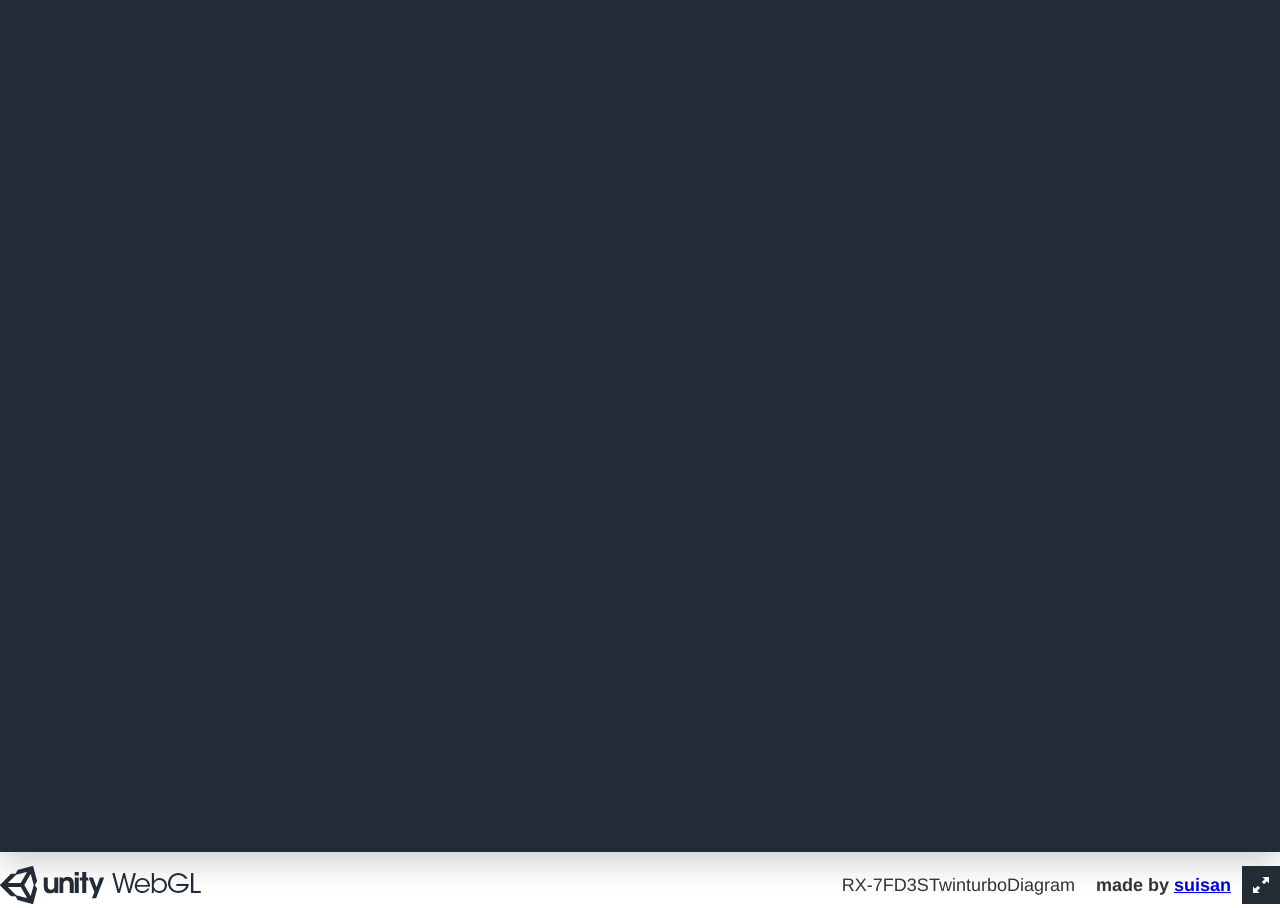
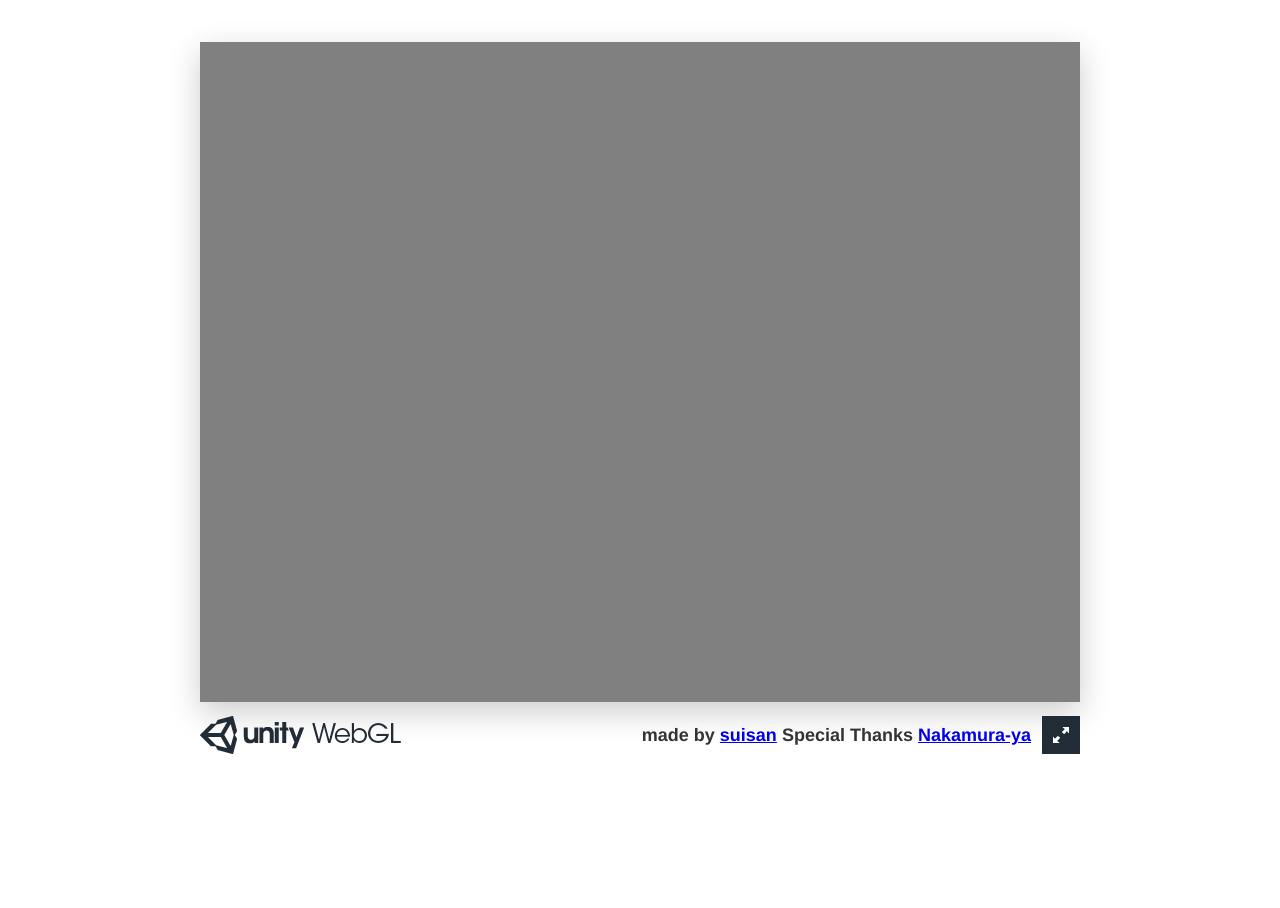
Before and after one commit to suisuisan/13BTurbo, a plain HTML site: page index.html in a window 1280 px wide. After the commit the page ends 800 px from the top, so only its background shows below. Drawn offline with Linux system fonts and the light colour scheme; no server answers.

Commit message:
解像度を更新、細かい工程を増やす

```diff
--- a/index.html
+++ b/index.html
@@ -10,21 +10,20 @@
   </head>
   <body class="template">
     <div class="template-wrap clear">
-      <canvas class="emscripten" id="canvas" oncontextmenu="event.preventDefault()" height="960px" width="1280px"></canvas>
+      <canvas class="emscripten" id="canvas" oncontextmenu="event.preventDefault()" height="660px" width="880px"></canvas>
       <br>
       <div class="logo"></div>
       <div class="fullscreen"><img src="TemplateData/fullscreen.png" width="38" height="38" alt="Fullscreen" title="Fullscreen" onclick="SetFullscreen(1);" /></div>
-    <div class="title"><strong>made by <a href="http://www.suitechlog.net/">suisan</a></strong></div>
+    <div class="title"><strong>made by <a href="http://www.suitechlog.net/">suisan</a></strong><strong> Special Thanks  <a href="http://recharge.jp/blog/">Nakamura-ya</a></strong></div><br>
 
-      <div class="title">RX-7FD3STwinturboDiagram</div>
     </div>
     <script type='text/javascript'>
   var Module = {
     TOTAL_MEMORY: 268435456,
     errorhandler: null,			// arguments: err, url, line. This function must return 'true' if the error is handled, otherwise 'false'
     compatibilitycheck: null,
-    backgroundColor: "#222C36",
-    splashStyle: "Light",
+    backgroundColor: "#808080",
+    splashStyle: "Dark",
     dataUrl: "Release/Build.data",
     codeUrl: "Release/Build.js",
     asmUrl: "Release/Build.asm.js",
```
Also changed, not shown: Release/UnityLoader.js, 2 other files.
